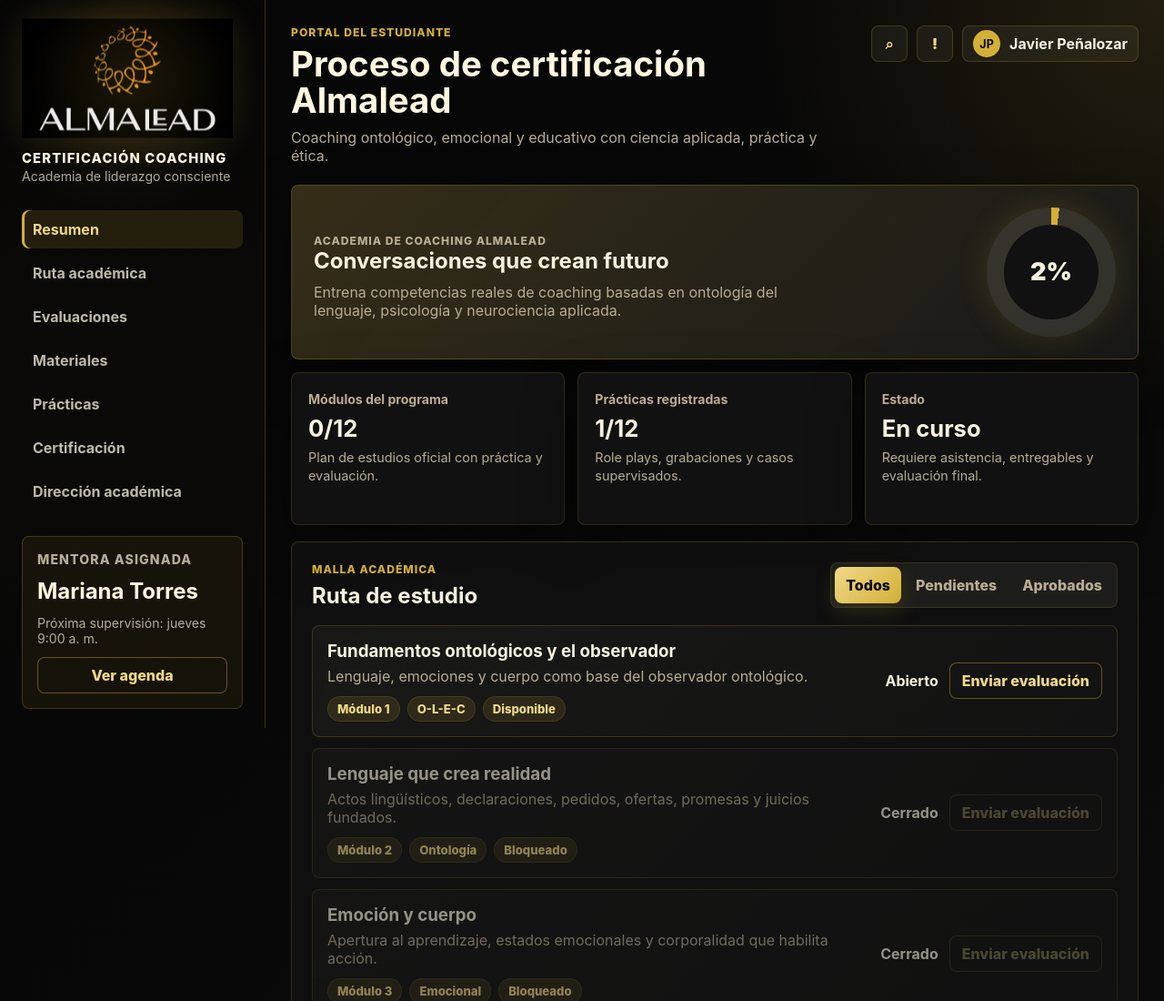
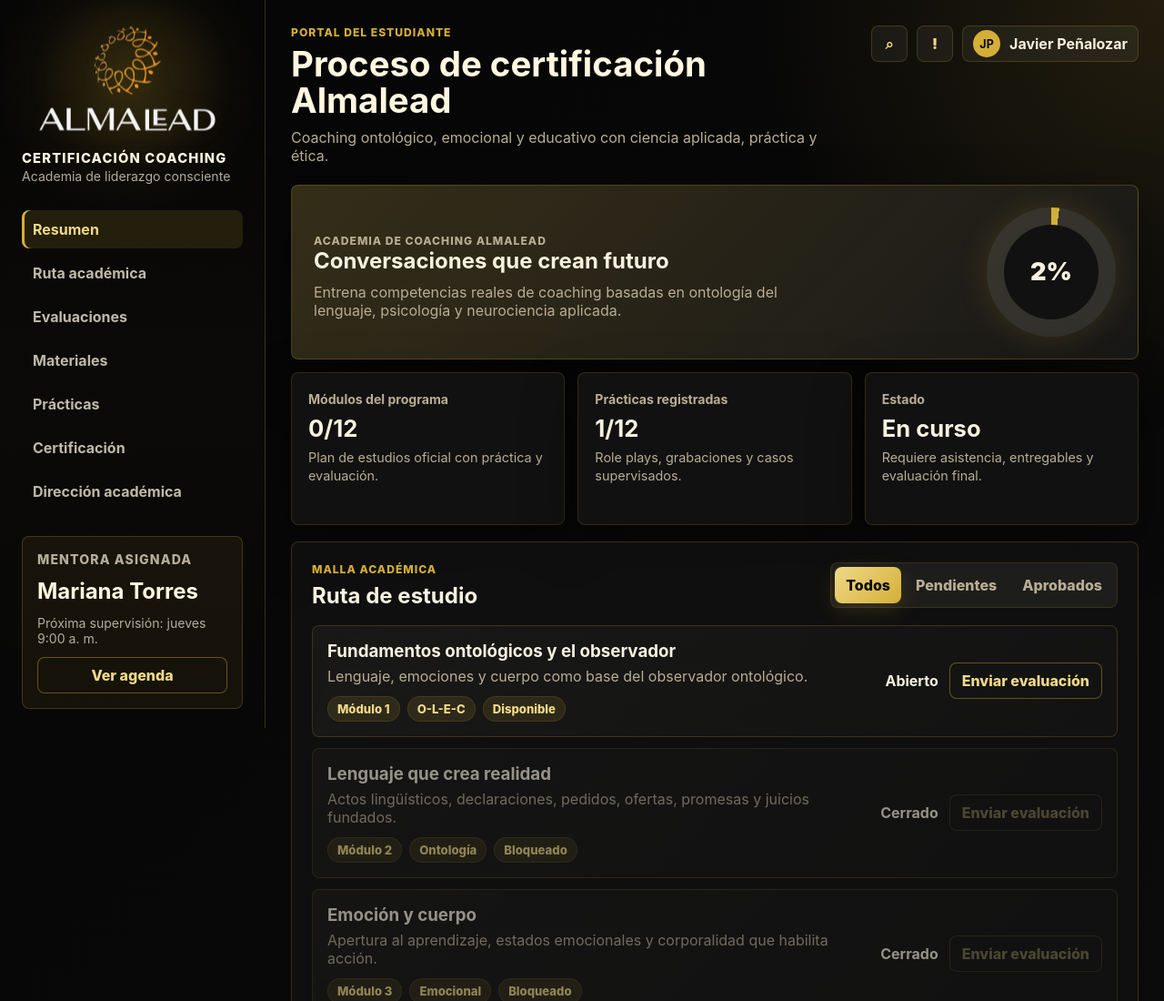
Before and after one commit to Javipenalozar/Almalead, a website: page index.html in a window 1280 px wide. Shown: the top 1100 px of the page at 91% size. Drawn offline with Linux system fonts and the light colour scheme.

Commit message:
Use transparent Almalead logo asset

```diff
--- a/index.html
+++ b/index.html
@@ -4,13 +4,13 @@
     <meta charset="utf-8" />
     <meta name="viewport" content="width=device-width, initial-scale=1" />
     <title>Almalead | Plataforma Académica</title>
-    <link rel="stylesheet" href="styles.css?v=20260630-pulido" />
+    <link rel="stylesheet" href="styles.css?v=20260630-logo-transparente" />
   </head>
   <body>
     <div class="app-shell">
       <aside class="sidebar" aria-label="Navegación principal">
         <div class="brand">
-          <img class="brand-logo" src="assets/logo-almalead-cropped.jpg" alt="Almalead" />
+          <img class="brand-logo" src="assets/logo-almalead-transparent.png" alt="Almalead" />
           <div>
             <p>Certificación Coaching</p>
             <span>Academia de liderazgo consciente</span>
@@ -218,6 +218,6 @@
       </div>
     </div>
 
-    <script src="script.js?v=20260630-pulido"></script>
+    <script src="script.js?v=20260630-logo-transparente"></script>
   </body>
 </html>
--- a/styles.css
+++ b/styles.css
@@ -103,14 +103,13 @@
   max-width: 232px;
   aspect-ratio: 1100 / 620;
   border-radius: 0;
-  object-fit: cover;
+  object-fit: contain;
   object-position: center;
   background: transparent;
   border: 0;
   box-shadow: none;
-  mix-blend-mode: screen;
-  opacity: 0.92;
-  filter: saturate(1.04) contrast(1.08) drop-shadow(0 0 18px rgba(212, 175, 55, 0.12));
+  opacity: 0.96;
+  filter: drop-shadow(0 0 18px rgba(212, 175, 55, 0.14));
   animation: brandFloat 8s ease-in-out infinite;
 }
 
```
Also changed, not shown: assets/logo-almalead-transparent.png (added).
